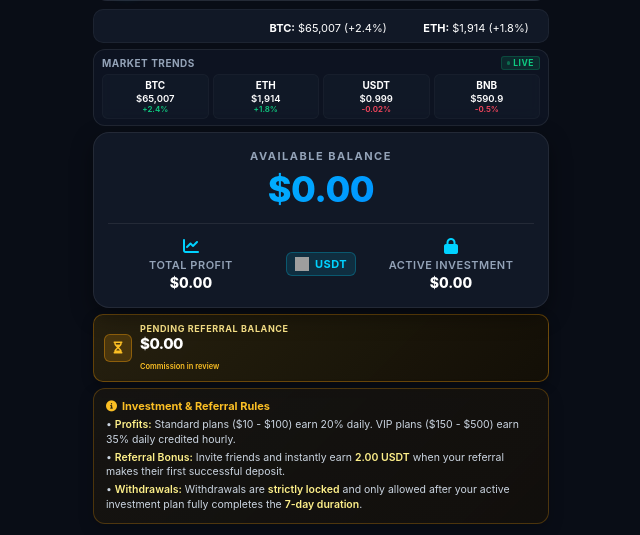
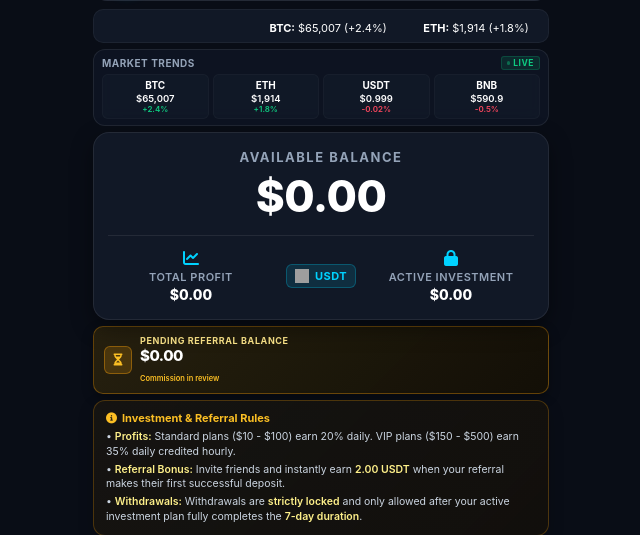
Before and after one commit to hibaqmuse13-ux/my-miniapp, a Flask app: page / in a window 1280 px wide. Shown: the part 71-606 px from the top of the page, without its empty margins (319-959 px from the left). Run offline with Flask 3, Linux system fonts and the light colour scheme; data comes from the database, SQL or seed files in the repository; some libraries are stand-ins or nearby versions; grey boxes are pictures that could not be loaded.

Commit message:
Update index.html

```diff
--- a/templates/index.html
+++ b/templates/index.html
@@ -166,8 +166,8 @@
             position: relative;
             overflow: hidden;
         }
-        .balance-card p { font-size: 11px; color: var(--text-sub); text-transform: uppercase; letter-spacing: 1.5px; margin-bottom: 4px; font-weight: 700; }
-        .balance-card h1 { font-size: 36px; font-weight: 800; letter-spacing: -0.5px; margin: 4px 0; background: var(--primary-gradient); -webkit-background-clip: text; -webkit-text-fill-color: transparent; }
+        .balance-card p { font-size: 13px; color: var(--text-sub); text-transform: uppercase; letter-spacing: 1.5px; margin-bottom: 4px; font-weight: 700; }
+        .balance-card h1 { font-size: 44px; font-weight: 800; letter-spacing: -0.5px; margin: 4px 0; color: #ffffff; }
         span.badge-usdt { font-size: 11px; font-weight: 700; color: #00d2ff; background: rgba(0, 210, 255, 0.12); padding: 4px 10px; border-radius: 6px; letter-spacing: 0.5px; display: inline-flex; align-items: center; gap: 6px; border: 1px solid rgba(0, 210, 255, 0.25); }
         .badge-usdt img { width: 14px; height: 14px; }
 
```
